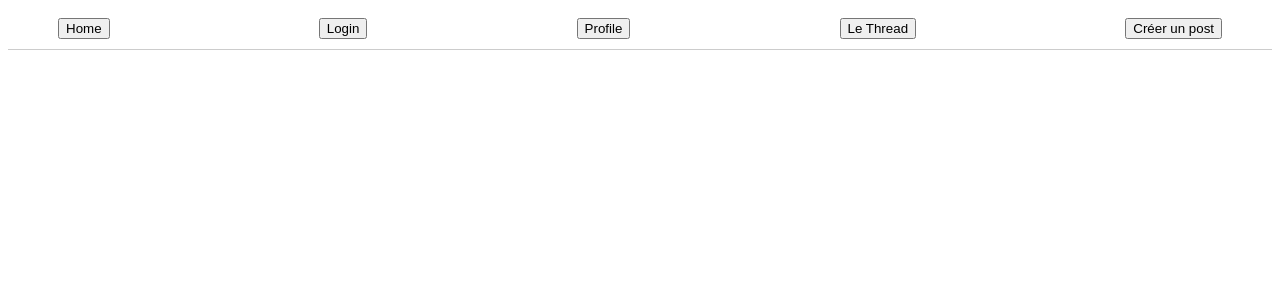
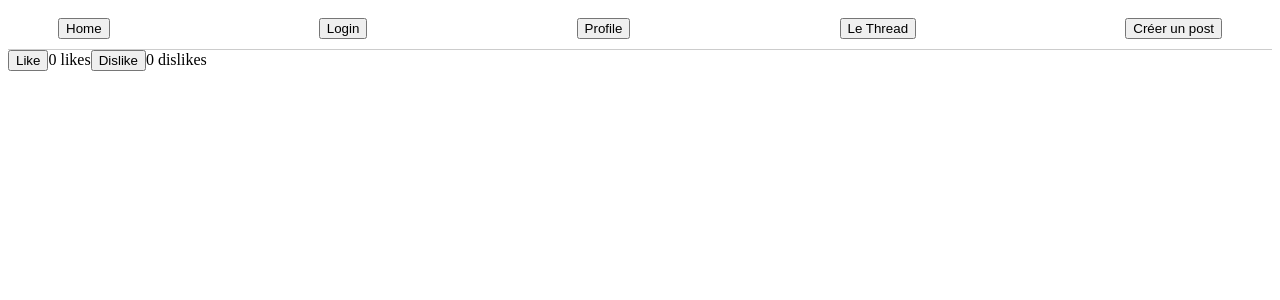
Before and after one commit to gregimbeau/app-shmeeter, a React (Vite) app: page /likes in a window 1280 px wide. Shown: the top 300 px of the page. Built offline with nearby package versions, Linux system fonts and the light colour scheme.

Commit message:
ongoin work on likes

```diff
--- a/src/App.jsx
+++ b/src/App.jsx
@@ -5,6 +5,7 @@ import LoginForm from "@/components/login";
 import Profile from "@/components/profile";
 import PostsPage from "@/components/posts";
 import CreatePost from "@/components/createPost";
+import Likes from "@/components/likes";
 
 function App() {
   return (
@@ -18,6 +19,7 @@ function App() {
           <Route path='/profile' element={<Profile />} />
           <Route path='/posts' element={<PostsPage />} />
           <Route path='/createPost' element={<CreatePost />} />
+          <Route path='/likes' element={<Likes />} />
         </Routes>
       </Router>
     </div>
--- /dev/null
+++ b/src/components/likes.jsx
@@ -0,0 +1,32 @@
+import React, { useState, useEffect } from "react";
+
+function Likes({ likesCount, dislikesCount, onLike, onDislike }) {
+  const [localLikesCount, setLocalLikesCount] = useState(likesCount);
+  const [localDislikesCount, setLocalDislikesCount] = useState(dislikesCount);
+
+  useEffect(() => {
+    setLocalLikesCount(likesCount);
+    setLocalDislikesCount(dislikesCount);
+  }, [likesCount, dislikesCount]);
+
+  const handleLike = () => {
+    setLocalLikesCount((prevCount) => prevCount + 1);
+    onLike();
+  };
+
+  const handleDislike = () => {
+    setLocalDislikesCount((prevCount) => prevCount + 1);
+    onDislike();
+  };
+
+  return (
+    <div>
+      <button onClick={handleLike}>Like</button>
+      <span>{localLikesCount || 0} likes</span>
+      <button onClick={handleDislike}>Dislike</button>
+      <span>{localDislikesCount || 0} dislikes</span>
+    </div>
+  );
+}
+
+export default Likes;
--- a/src/components/posts.jsx
+++ b/src/components/posts.jsx
@@ -1,14 +1,101 @@
 import React, { useState, useEffect } from "react";
+import Likes from "./likes.jsx";
 
 const PostsPage = () => {
   const [posts, setPosts] = useState([]);
   const [loading, setLoading] = useState(true);
   const [error, setError] = useState(null);
 
+  const updatePost = async (id, updatedFields) => {
+    const post = posts.find((p) => p.id === id);
+    if (!post) {
+      console.error("Post not found with ID:", id);
+      return;
+    }
+
+    try {
+      const response = await fetch(`http://localhost:1337/api/posts/${id}`, {
+        method: "PUT",
+        headers: {
+          "Content-Type": "application/json",
+        },
+        body: JSON.stringify({ data: updatedFields }),
+      });
+
+      if (!response.ok) {
+        console.error("Error body:", await response.text());
+        throw new Error(`Failed to update post. Status: ${response.status}`);
+      }
+
+      return await response.json();
+    } catch (error) {
+      console.error("Error updating post:", error);
+      throw error; // rethrow to handle in the calling function
+    }
+  };
+
+  const handleLike = async (id) => {
+    try {
+      const post = posts.find((p) => p.id === id);
+      if (!post || !post.attributes || post.attributes.like === undefined) {
+        console.error("Post not found or post doesn't have likes:", post);
+        return;
+      }
+      const updatedLikeCount = post.attributes.like + 1;
+
+      const updatedPost = await updatePost(id, { like: updatedLikeCount }); // Adjust this part
+      if (!updatedPost) {
+        throw new Error("Failed to update post");
+      }
+      const updatedPosts = posts.map((post) =>
+        post.id === id ? updatedPost : post
+      );
+      setPosts(updatedPosts);
+    } catch (error) {
+      console.error("Error handling like:", error);
+    }
+  };
+
+  posts.forEach((post) => {
+    if (!post.attributes) {
+      console.error("Post missing attributes:", post);
+    } else if (!post.attributes.text) {
+      console.error("Post attributes missing text:", post);
+    }
+  });
+
+  const handleDislike = async (id) => {
+    try {
+      const post = posts.find((p) => p.id === id);
+
+      // Check if post exists and has the 'dislike' attribute
+      if (!post || !post.attributes || post.attributes.dislike === undefined) {
+        console.error("Post not found or post doesn't have dislikes:", post);
+        return;
+      }
+
+      // Update the dislike count
+      const updatedDislikeCount = post.attributes.dislike + 1;
+
+      // Send the update to the server
+      const updatedPost = await updatePost(id, {
+        dislike: updatedDislikeCount,
+      });
+
+      // Update local state with the modified post data
+      const updatedPosts = posts.map((p) => (p.id === id ? updatedPost : p));
+      setPosts(updatedPosts);
+    } catch (error) {
+      console.error("Error handling dislike:", error);
+    }
+  };
+
   useEffect(() => {
     const fetchPosts = async () => {
       try {
-      const response = await fetch("http://localhost:1337/api/posts?populate=author");
+        const response = await fetch(
+          "http://localhost:1337/api/posts?populate=author"
+        );
         const result = await response.json();
 
         if (result.data && Array.isArray(result.data)) {
@@ -27,7 +114,6 @@ useEffect(() => {
 
     fetchPosts();
   }, []);
-
 
   if (loading) {
     return <p>Chargement des posts...</p>;
@@ -51,14 +137,18 @@ return (
         {posts.map((post) => (
           <li key={post.id}>
             <h2>{getDisplayName(post)}</h2>
-          <p>{post.attributes.text || "Sans titre"}</p>
-          {/* Vous pouvez ajouter d'autres détails du post si nécessaire, par exemple : */}
+            <p>{post.attributes?.text || "Sans titre"}</p>
+            <Likes
+              likesCount={post.attributes?.like}
+              dislikesCount={post.attributes?.dislike}
+              onLike={() => handleLike(post.id)}
+              onDislike={() => handleDislike(post.id)}
+            />
           </li>
         ))}
       </ul>
     </div>
   );
-
 };
 
 export default PostsPage;
```
Lines whose indentation alone changed are shown as unchanged.
